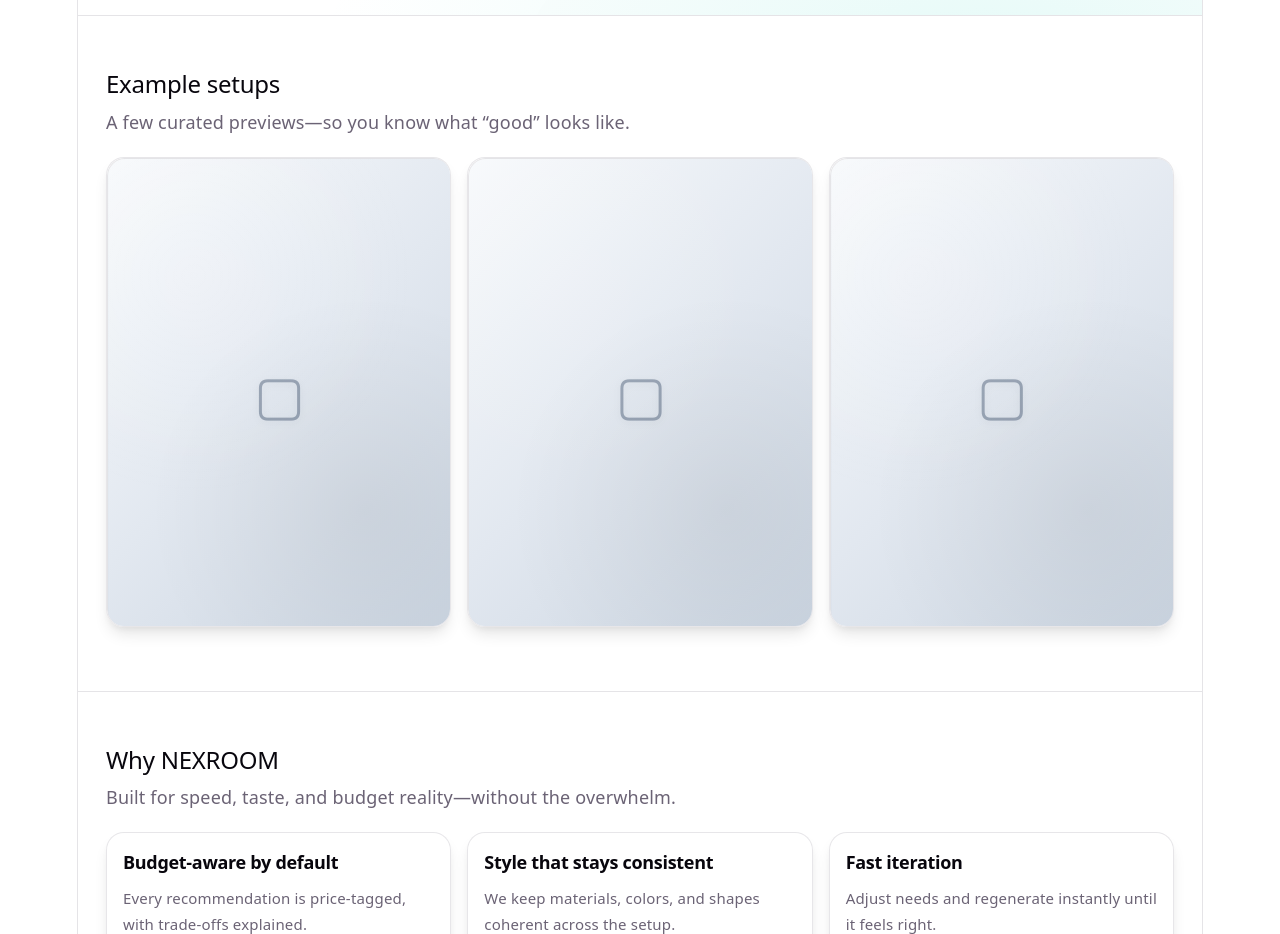
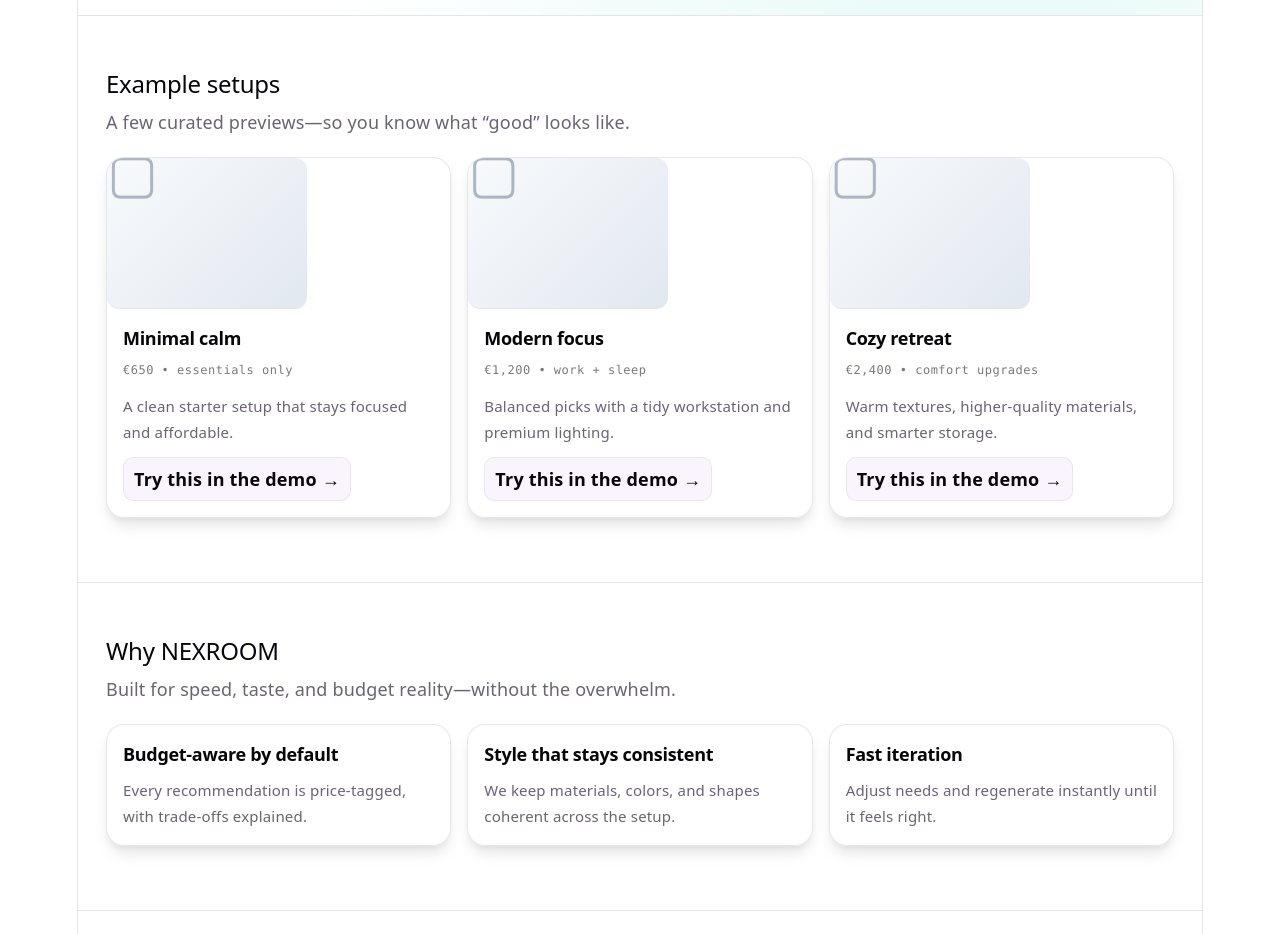
Before and after one commit to deniscuzcano-a11y/nexroom-app, a React (Vite) app: page / in a window 1280 px wide. Shown: the part 2700-3634 px from the top of the page. Built offline with nearby package versions, Linux system fonts and the light colour scheme.

Commit message:
fix: corrigiendo errores de sintaxis

```diff
--- a/src/components/ImagePlaceholder.tsx
+++ b/src/components/ImagePlaceholder.tsx
@@ -8,104 +8,25 @@ interface ImagePlaceholderProps {
 
 export function ImagePlaceholder({ type, className = '', showIcon = true }: ImagePlaceholderProps) {
   const styleConfigs: Record<string, { gradient: string; icon: string; color: string }> = {
-    minimal: {
-      gradient: 'linear-gradient(135deg, #f8fafc 0%, #e2e8f0 50%, #cbd5e1 100%)',
-      icon: '▢',
-      color: '#64748b'
-    },
-    modern: {
-      gradient: 'linear-gradient(135deg, #ffffff 0%, #f1f5f9 50%, #e2e8f0 100%)',
-      icon: '◈',
-      color: '#0f172a'
-    },
-    cozy: {
-      gradient: 'linear-gradient(135deg, #fef7ed 0%, #fed7aa 50%, #fdba74 100%)',
-      icon: '◉',
-      color: '#9a3412'
-    },
-    hero: {
-      gradient: 'linear-gradient(135deg, #f3e8ff 0%, #e9d5ff 50%, #d8b4fe 100%)',
-      icon: '✦',
-      color: '#7c3aed'
-    },
-    scandinavian: {
-      gradient: 'linear-gradient(135deg, #fefefe 0%, #f8fafc 50%, #f1f5f9 100%)',
-      icon: '□',
-      color: '#475569'
-    },
-    japandi: {
-      gradient: 'linear-gradient(135deg, #f7f7f7 0%, #e5e7eb 50%, #d1d5db 100%)',
-      icon: '◯',
-      color: '#374151'
-    },
-    luxury: {
-      gradient: 'linear-gradient(135deg, #1e1b4b 0%, #312e81 50%, #4338ca 100%)',
-      icon: '◆',
-      color: '#fbbf24'
-    },
-    bedroom: {
-      gradient: 'linear-gradient(135deg, #fdf2f8 0%, #fce7f3 50%, #fbcfe8 100%)',
-      icon: '🛏️',
-      color: '#be185d'
-    },
-    livingroom: {
-      gradient: 'linear-gradient(135deg, #f0f9ff 0%, #e0f2fe 50%, #bae6fd 100%)',
-      icon: '🛋️',
-      color: '#0369a1'
-    },
-    office: {
-      gradient: 'linear-gradient(135deg, #f8fafc 0%, #e2e8f0 50%, #cbd5e1 100%)',
-      icon: '💼',
-      color: '#1e40af'
-    }
+    minimal: { gradient: 'linear-gradient(135deg, #f8fafc 0%, #e2e8f0 100%)', icon: '▢', color: '#64748b' },
+    modern: { gradient: 'linear-gradient(135deg, #ffffff 0%, #e2e8f0 100%)', icon: '◈', color: '#0f172a' },
+    cozy: { gradient: 'linear-gradient(135deg, #fef7ed 0%, #fdba74 100%)', icon: '◉', color: '#9a3412' },
+    hero: { gradient: 'linear-gradient(135deg, #f3e8ff 0%, #d8b4fe 100%)', icon: '✦', color: '#7c3aed' },
+    scandinavian: { gradient: 'linear-gradient(135deg, #fefefe 0%, #f1f5f9 100%)', icon: '□', color: '#475569' },
+    japandi: { gradient: 'linear-gradient(135deg, #f7f7f7 0%, #d1d5db 100%)', icon: '◯', color: '#374151' },
+    luxury: { gradient: 'linear-gradient(135deg, #1e1b4b 0%, #4338ca 100%)', icon: '◆', color: '#fbbf24' },
+    bedroom: { gradient: 'linear-gradient(135deg, #fdf2f8 0%, #fbcfe8 100%)', icon: '🛏️', color: '#be185d' },
+    livingroom: { gradient: 'linear-gradient(135deg, #f0f9ff 0%, #bae6fd 100%)', icon: ' Couch ', color: '#0369a1' },
+    office: { gradient: 'linear-gradient(135deg, #f8fafc 0%, #cbd5e1 100%)', icon: '💼', color: '#1e40af' }
   };
 
   const config = styleConfigs[type] || styleConfigs.minimal;
 
   return (
-    <div
-      className={`nr-imagePlaceholder ${className}`}
-      style={{
-        backgroundImage: config.gradient,
-        backgroundSize: 'cover',
-        backgroundPosition: 'center',
-        position: 'relative',
-        overflow: 'hidden',
-        width: '100%',
-        height: '100%',
-        minHeight: '200px',
-        borderRadius: '1rem'
-      }}
-      role="img"
-      aria-label={`${type} room interior design preview`}
-    >
+    <div className={`w-full h-full flex items-center justify-center rounded-xl ${className}`} style={{ background: config.gradient, minHeight: '150px', position: 'relative' }}>
       {showIcon && (
-        <div
-          style={{
-            position: 'absolute',
-            top: '50%',
-            left: '50%',
-            transform: 'translate(-50%, -50%)',
-            fontSize: '3rem',
-            opacity: 0.6,
-            color: config.color,
-            filter: 'drop-shadow(0 2px 4px rgba(0,0,0,0.1))'
-          }}
-          aria-hidden="true"
-        >
-          {config.icon}
-        </div>
+        <span style={{ fontSize: '3rem', opacity: 0.5, color: config.color }}>{config.icon}</span>
       )}
-      <div
-        style={{
-          position: 'absolute',
-          inset: 0,
-          backgroundImage: `radial-gradient(circle at 25% 25%, rgba(255,255,255,0.1) 0%, transparent 50%),
-                           radial-gradient(circle at 75% 75%, rgba(0,0,0,0.05) 0%, transparent 50%)`,
-          pointerEvents: 'none'
-        }}
-        aria-hidden="true"
-      />
     </div>
   );
 }
```
